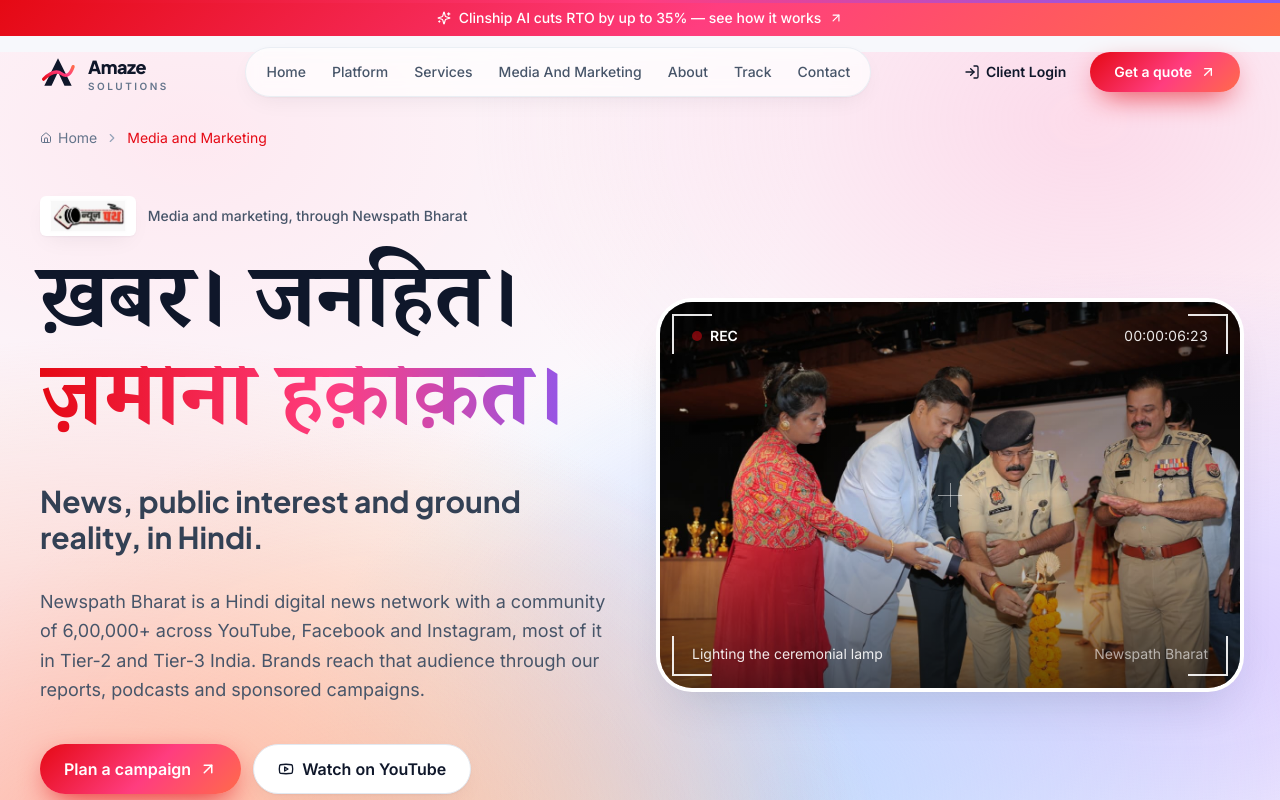
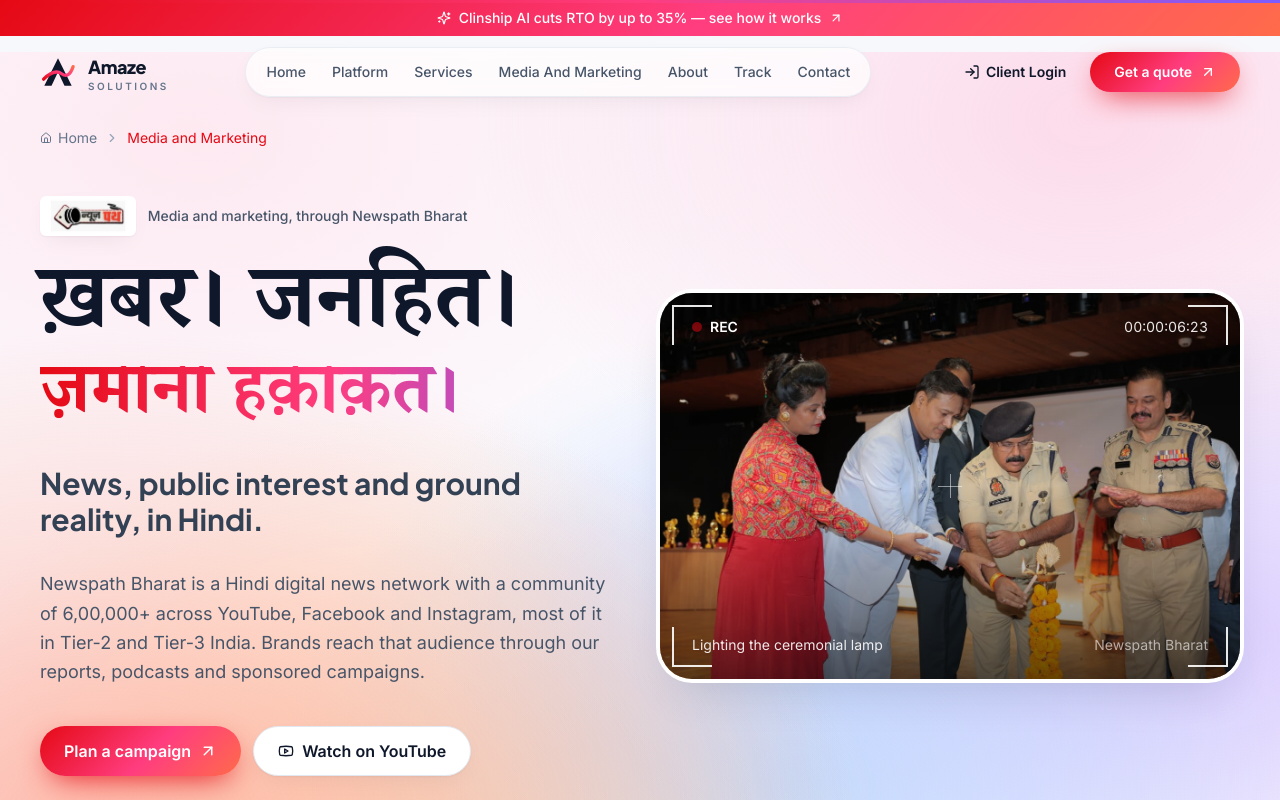
Before and after one commit to ShiviChan/amaze-website, a Next.js app: page /media-marketing in a window 1280 px wide. Shown: the top 800 px of the page. Built offline with nearby package versions, Linux system fonts and the light colour scheme.

Commit message:
Keep Hindi reality headline on one line

```diff
--- a/components/media/ViewfinderHero.jsx
+++ b/components/media/ViewfinderHero.jsx
@@ -45,7 +45,7 @@ export default function ViewfinderHero() {
 
           <h1 className="flex flex-col gap-2 font-deva font-bold text-[13vw] sm:text-7xl xl:text-[5.6rem] leading-[1.35] tracking-normal text-ink">
             ख़बर। जनहित।
-            <span className="block text-gradient pb-2">ज़मीनी हक़ीक़त।</span>
+            <span className="block whitespace-nowrap text-[0.8em] text-gradient pb-2">ज़मीनी हक़ीक़त।</span>
           </h1>
           <p className="mt-5 font-display font-bold text-2xl md:text-3xl text-slate-700">
             News, public interest and ground reality, in Hindi.
```
